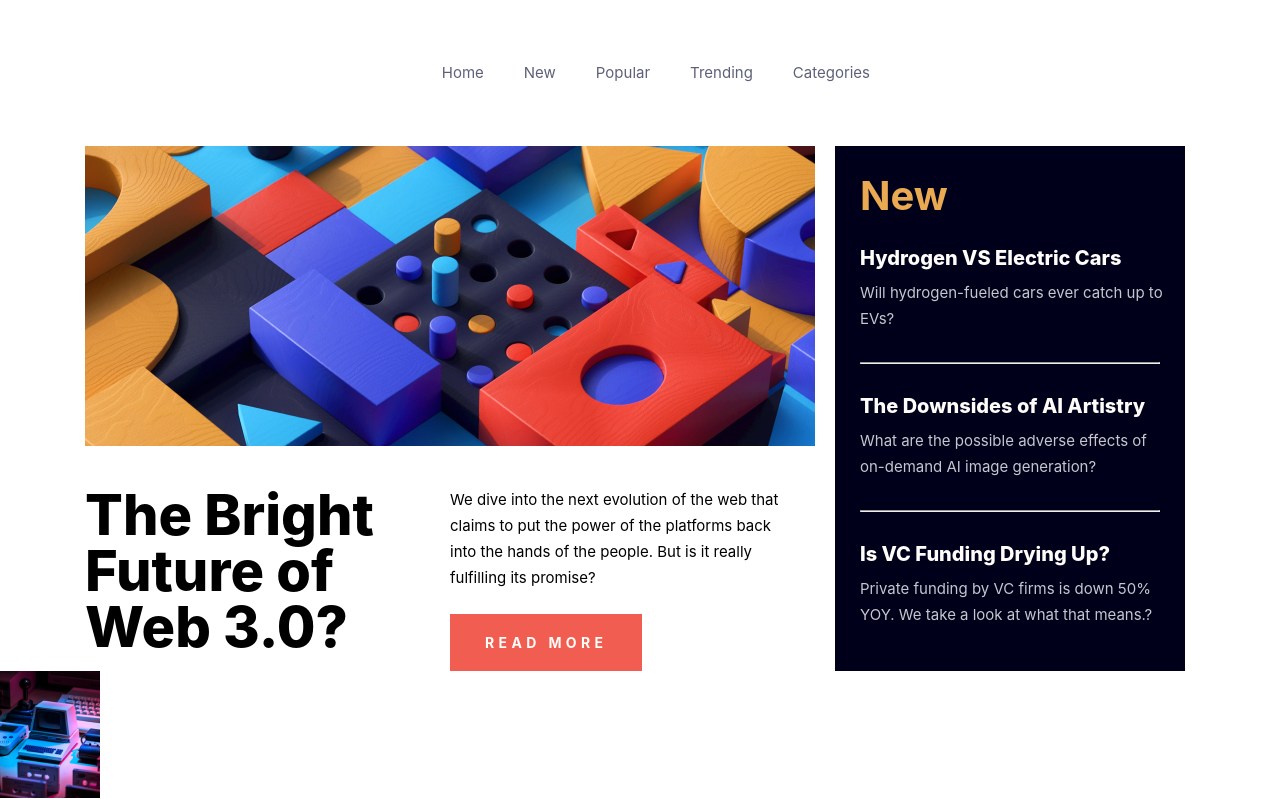
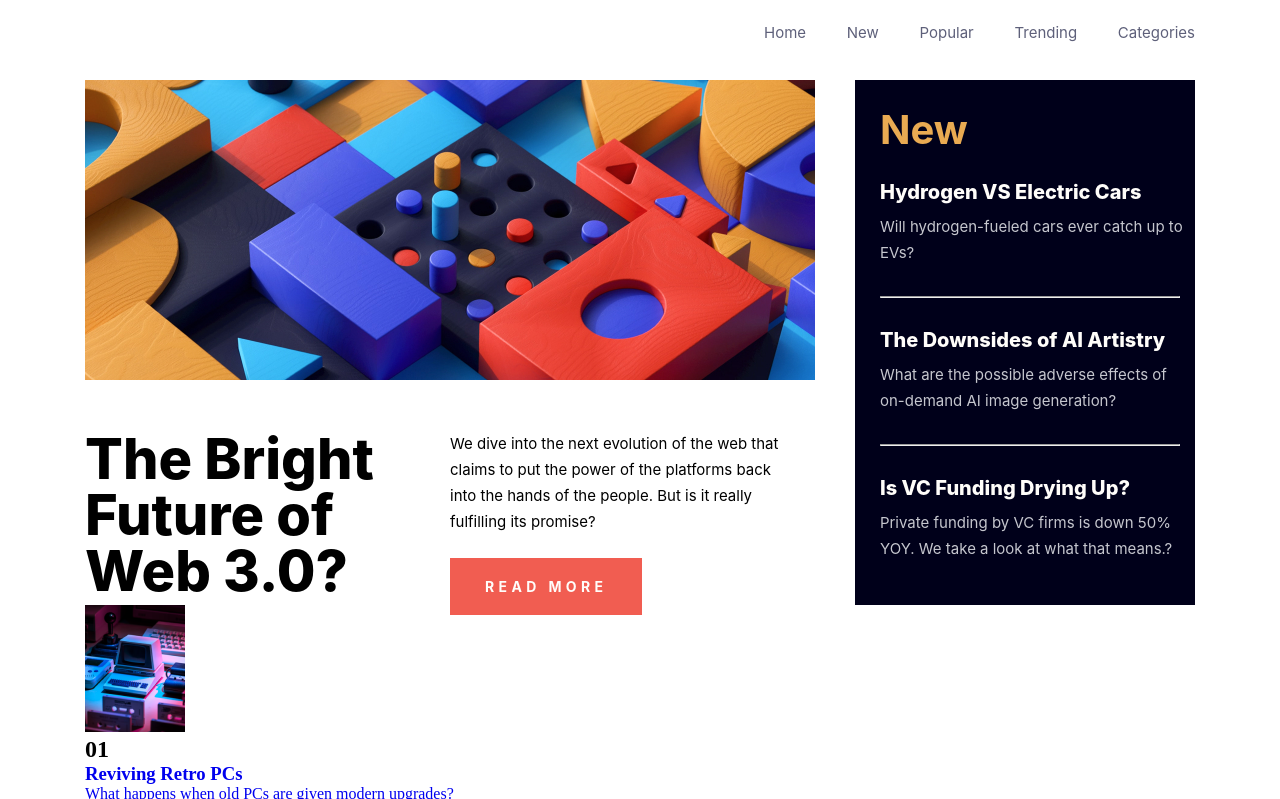
Before and after one commit to Junior-dev-Track/14-css-web-3-0-project-enkelan, a plain HTML site: page index.html in a window 1280 px wide. Shown: the top 799 px of the page. Drawn offline with Linux system fonts and the light colour scheme.

Commit message:
correction

```diff
--- a/index.html
+++ b/index.html
@@ -6,7 +6,7 @@
     <link rel="stylesheet" href="/style/style.css" />
     <title>Document</title>
   </head>
-  <body>
+  <body class="container">
     <header>
       <img src="/images/W..png" alt="" />
       <nav>
@@ -19,7 +19,7 @@
     </header>
 
     <main>
-      <div class="container">
+      <div class="maingrid-container">
         <div class="image">
           <img
             src="/images/vasilis-chatzopoulos-6lwyzronth8-unsplash.jpg"
--- a/style/style.scss
+++ b/style/style.scss
@@ -14,8 +14,7 @@ header {
   display: flex;
   justify-content: space-between;
   min-height: 30px;
-  min-width: 1170px;
-  padding: 50px 380px 50px 400px;
+  margin: 20px 0;
 
   img {
     align-self: flex-start;
@@ -25,10 +24,10 @@ header {
 
   nav {
     display: flex;
-    justify-content: flex-end;
+    justify-content: space-between;
+    min-width: 431px;
 
     a {
-      margin: 10px 30px 10px 10px;
       color: #5e607a;
       font-family: Inter;
       font-size: 15px;
@@ -42,18 +41,21 @@ header {
   }
 }
 
-// container grid
-
 .container {
   max-width: 1110px;
   margin: 0 auto;
+}
+
+// container grid
+
+.maingrid-container {
   font-family: Inter;
   display: grid;
   grid-template-columns: 1fr 1fr;
   grid-template-areas:
     'image right-div'
     'text right-div';
-  grid-gap: 20px;
+  grid-gap: 40px;
 
   .image {
     grid-area: image;
```
Also changed, not shown: style/style.css, 1 other file.
